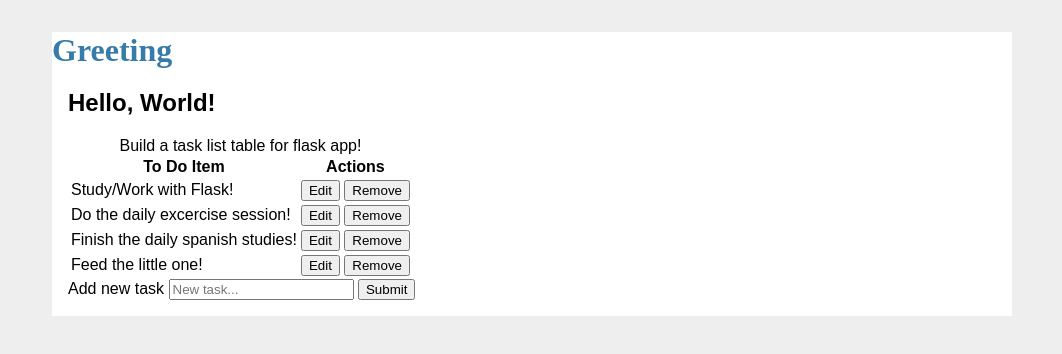
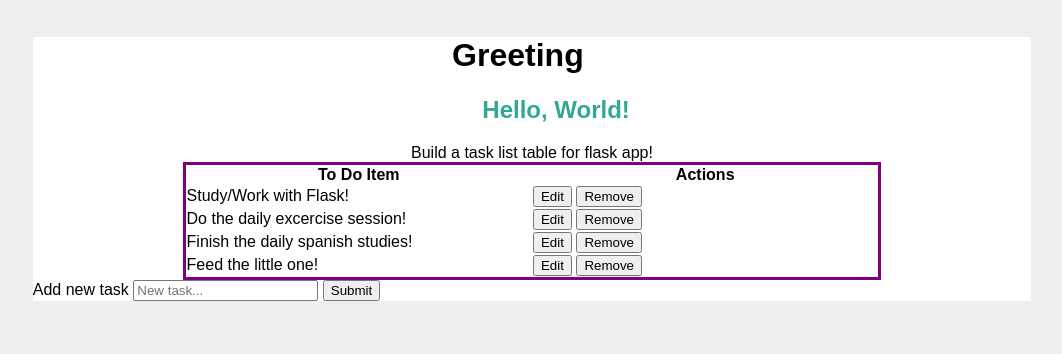
Before and after one commit to GavrilS/css_sandbox, a plain HTML site: page task_list/index.html in a window 1280 px wide. Shown: the whole page, without its empty margins (108-1170 px from the left). Drawn offline with Linux system fonts and the light colour scheme.

Commit message:
Styling the table html

```diff
--- a/task_list/index.html
+++ b/task_list/index.html
@@ -20,13 +20,13 @@
             <caption>
                 Build a task list table for flask app!
             </caption>
-            <thead>
+            <thead class="table-head">
                 <tr>
                     <th scope="col">To Do Item</th>
                     <th scope="col">Actions</th>
                 </tr>
             </thead>
-            <tbody>
+            <tbody class="table-body">
                 <tr>
                     <td>Study/Work with Flask!</td>
                     <td>
--- a/task_list/style.css
+++ b/task_list/style.css
@@ -5,12 +5,52 @@ html {
 }
 
 body {
-    max-width: 960px;
+    max-width: 80%;
     margin: 0 auto;
     background: white;
 }
 
 header, .header {
+    width: 40%;
+    margin: auto;
+}
+
+.flash {
+    width: 40%;
+    margin: auto;
+    padding: 0 0 0 300px;
+    color: #32a893;
+}
+
+table {
+    width: 70%;
+    margin: auto;
+    table-layout: fixed;
+    border-collapse: collapse;
+    border: 3px solid purple;
+    /* border-style: none; */
+}
+
+/* .table-head, .table-body {
+    padding: 10px;
+    border-style: dashed;
+    border-width: 50px;
+    padding: 10px;
+    background-color: #fff;
+    color: black;
+    box-sizing: border-box;
+    /* border: 10px;
+    border-block: 10px;
+    border-inline: true;
+    border-radius: 10px;
+    border-color: black;
+    border-width: 10px;
+} */
+
+
+/*
+
+.header {
     width: 500px;
 }
 
@@ -39,4 +79,4 @@ h1 {
 
 .flash h2 {
     width: 50%;
-}
+} */
```
